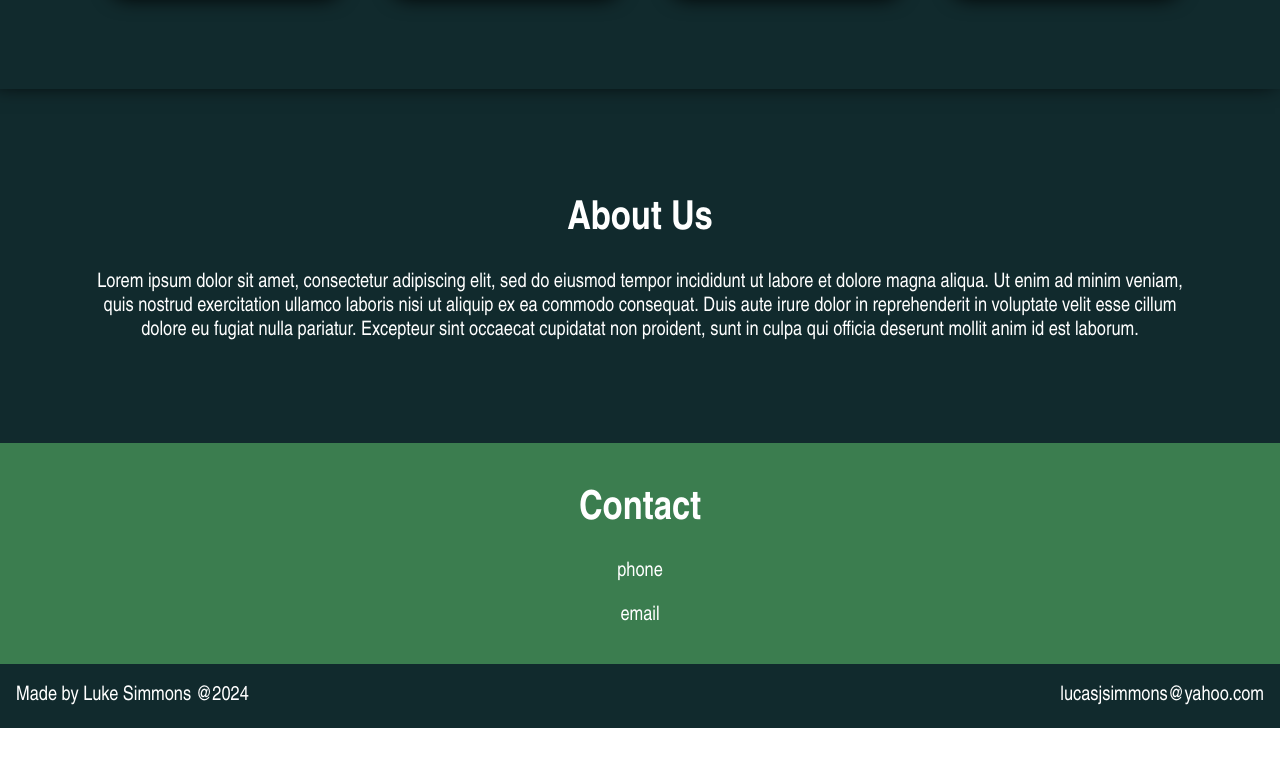
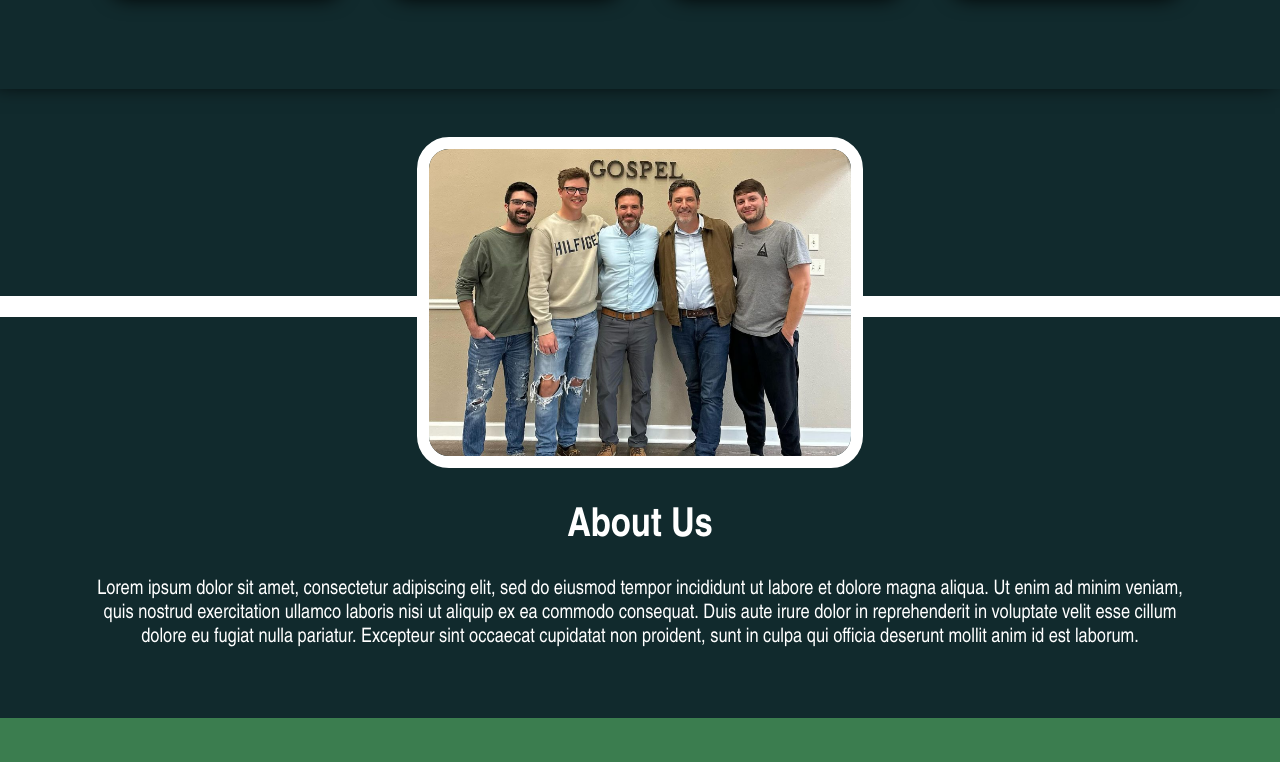
Before and after one commit to LukeJSimmons/heritage-landscape, a React (Create React App) app: page / in a window 1280 px wide. Shown: the part 1296-2058 px from the top of the page. Before the commit the page ends 2024 px from the top, so only its background shows below. Built offline with nearby package versions, Linux system fonts and the light colour scheme.

Commit message:
Redesign about me

```diff
--- a/src/components/about/About.css
+++ b/src/components/about/About.css
@@ -1,3 +1,18 @@
 #about {
-    padding: 5rem;
+    padding: 3rem 0;
 }
+
+#about div {
+    background: linear-gradient(to bottom, #112a2d 0%, #112a2d 47%, white 47%, white 53%, #112a2d 53%, #112a2d 100%);
+}
+
+#about img {
+    width: 33%;
+    border-radius: 2rem;
+    border: 0.75rem solid white;
+}
+
+#about h1,
+#about p {
+    padding: 0 5rem;
+}
--- a/src/components/about/About.js
+++ b/src/components/about/About.js
@@ -1,9 +1,14 @@
 import React from "react";
 import './About.css';
+
+import Img from '../../images/group.png';
 
 const About = () => {
     return (
         <div id="about">
+            <div>
+                <img src={Img} alt="Heritage team" />
+            </div>
             <h1>About Us</h1>
             <p>Lorem ipsum dolor sit amet, consectetur adipiscing elit, sed do eiusmod tempor incididunt ut labore et dolore magna aliqua.
                 Ut enim ad minim veniam, quis nostrud exercitation ullamco laboris nisi ut aliquip ex ea commodo consequat.
--- a/src/components/banner/Banner.css
+++ b/src/components/banner/Banner.css
@@ -10,5 +10,5 @@
 }
 
 #banner img {
-    height: 50vh;
+    height: 40vh;
 }
```
Also changed, not shown: src/images/group.png (added).
